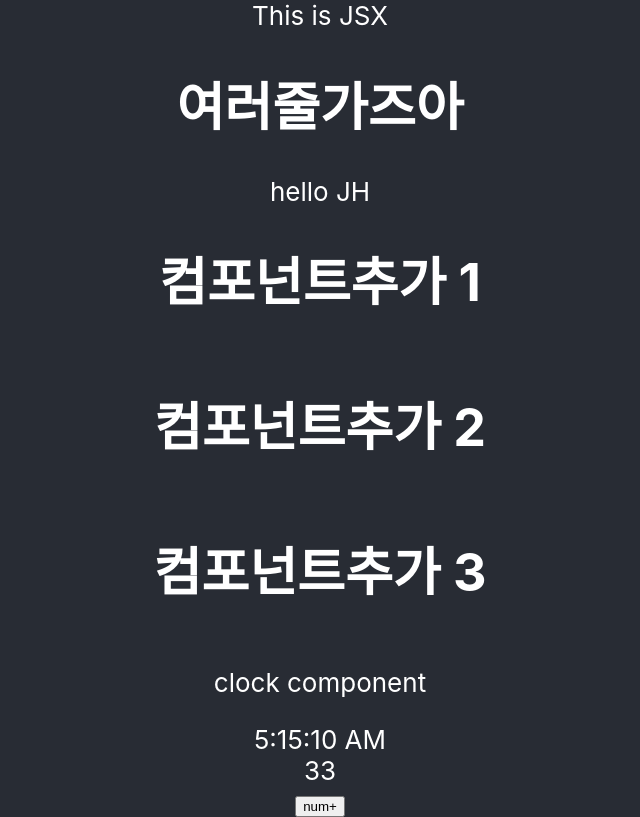
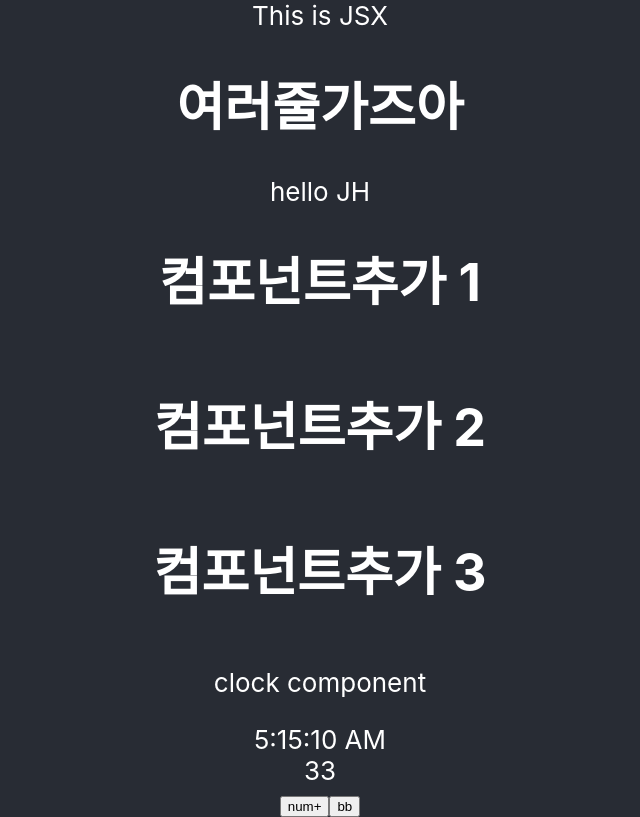
Before and after one commit to sungkwangLim/react-hello-world, a React (Create React App) app: page / in a window 1280 px wide. Shown: the whole page, without its empty margins (320-960 px from the left). Built offline with nearby package versions, Linux system fonts and the light colour scheme.

Commit message:
클릭이벤트 화살표함수로 전달

```diff
--- a/src/components/clock.js
+++ b/src/components/clock.js
@@ -27,6 +27,12 @@ class Clock extends Component {
         }))
         console.log(this)
     }
+    onClickHander(msg){
+        console.log(msg);
+        return()=>{
+            console.log("리턴값이 전달된다.");
+        }
+    }
     render(){
         return (
             <div>
@@ -34,6 +40,7 @@ class Clock extends Component {
                 <div>{this.state.date.toLocaleTimeString()}</div>
                 <div>{this.state.num}</div>
                 <button onClick={this.clickEvt}>num+</button>
+                <button onClick={()=>this.onClickHander('bb')}>bb</button>
             </div>
         );
     }
```
